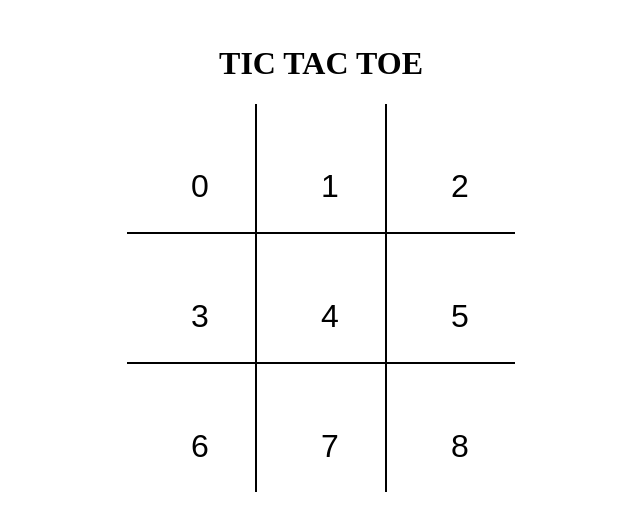
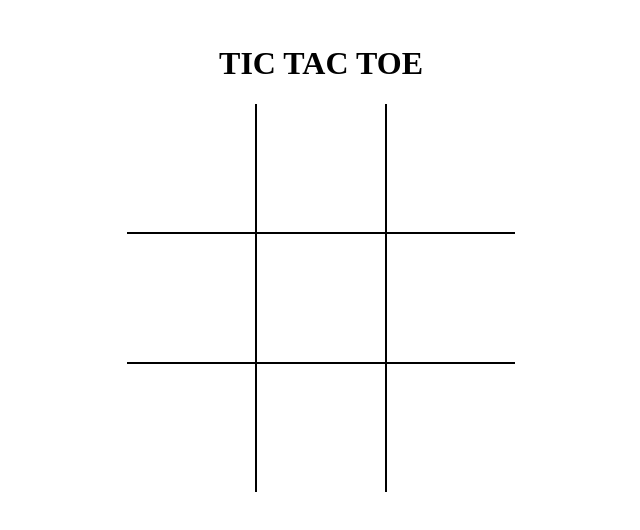
Before and after one commit to himanshiiarora/tictactoe, a React (Vite) app: page / in a window 1280 px wide. Shown: the top 530 px of the page, without its empty margins (319-959 px from the left). Built offline with nearby package versions, Linux system fonts and the light colour scheme.

Commit message:
added board state and react events

```diff
--- a/src/components/Board.jsx
+++ b/src/components/Board.jsx
@@ -1,26 +1,66 @@
-import React from 'react'
+import React, { useState } from 'react'
 import Square from './Square'
 const Board = () => {
+
+
+  const [board, setBoard] = useState( Array(9).fill(null));
+  const[isXNext, setIsXNext] = useState(false);
+  // isXNext is a boolean value which represents our currept player, which simply means that is X the next player or not
+
+
+
+  const handleSquareClick = (position) => {
+
+
+    // there's a problem, that suppose if we already marked a box as 'O', and if we click on it again,
+    // it will turn to 'X'. therefore to omit this behaviour, we will do the following.
+
+    if(board[position]){
+      return;
+    }
+
+
+    setBoard( (prev) => {
+      return prev.map((square, pos) => {
+        if(pos == position){
+          return isXNext ? 'X' : 'O'; //but we need to update it, else all qill be O
+        }
+
+        return square;
+      });
+    });
+
+    setIsXNext((prev) => !prev); // updation, O after X, and X after O
+  };
+  const renderSquare = position => {
+    return(
+      <Square
+        value={board[position]}
+        onClick = {() => handleSquareClick(position)}
+      />
+    );
+  };
+
   return (
     <div className='board'>
 
         <div className='board-row'>
-            <Square value={0} />
-            <Square value={1} />
-            <Square value={2} />
+          { renderSquare(0) }
+          { renderSquare(1) }
+          { renderSquare(2) }
         </div>
 
         <div className='board-row'>
-            <Square value={3} />
-            <Square value={4} />
-            <Square value={5} />
+          { renderSquare(3) }
+          { renderSquare(4) }
+          { renderSquare(5) }
         </div>
 
 
         <div className='board-row'>
-            <Square value={6} />
-            <Square value={7} />
-            <Square value={8} />
+          { renderSquare(6) }
+          { renderSquare(7) }
+          { renderSquare(8) }
         </div>
 
     </div>
--- a/src/components/Square.jsx
+++ b/src/components/Square.jsx
@@ -1,10 +1,20 @@
 //rafce
 import React from 'react'
 
-const Square = ({ value ,children}) => {
+const Square = ({ value ,onClick}) => {
   return (
-    <button className='square'> { value } </button>
-  )
-}
+    // <button className='square'
+      // onClick={() => {
+      //   console.log(value);}}
+      // > { value } </button>
+
+      //or
+
+
+    <button className='square' onClick={onClick}>
+      { value }
+    </button>
+  );
+};
 
 export default Square
--- a/src/styles/root.scss
+++ b/src/styles/root.scss
@@ -21,8 +21,11 @@
             border-bottom:none;
         }
         .square{
-            width: 80px;
-            height: 80px;
+            width: 120px;
+            height: 120px;
+            display: flex;
+            align-items: center;
+            justify-content: center;
             border-right: 2px solid #000000;
             overflow: hidden;
             transition: all 0.2s;
```
